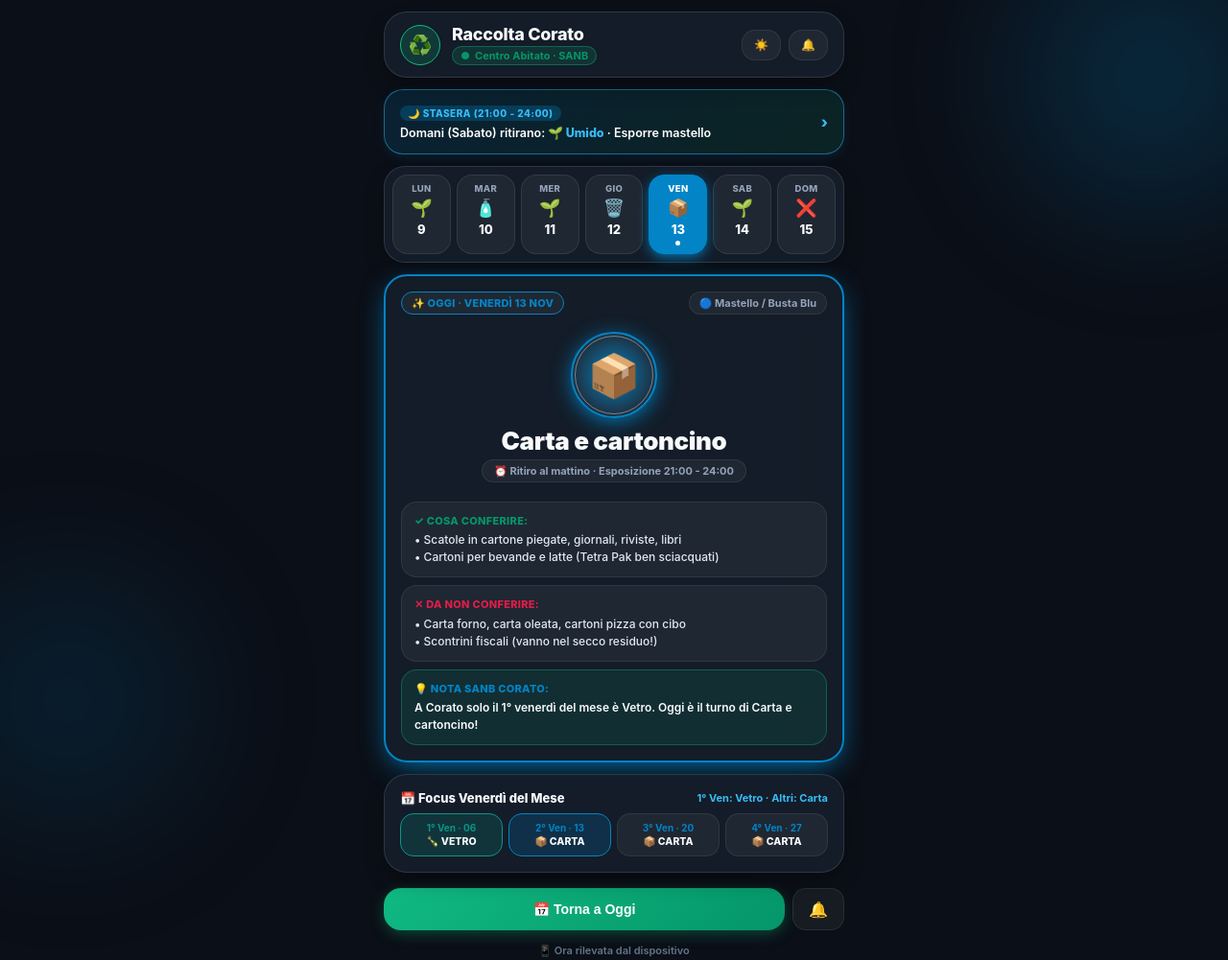
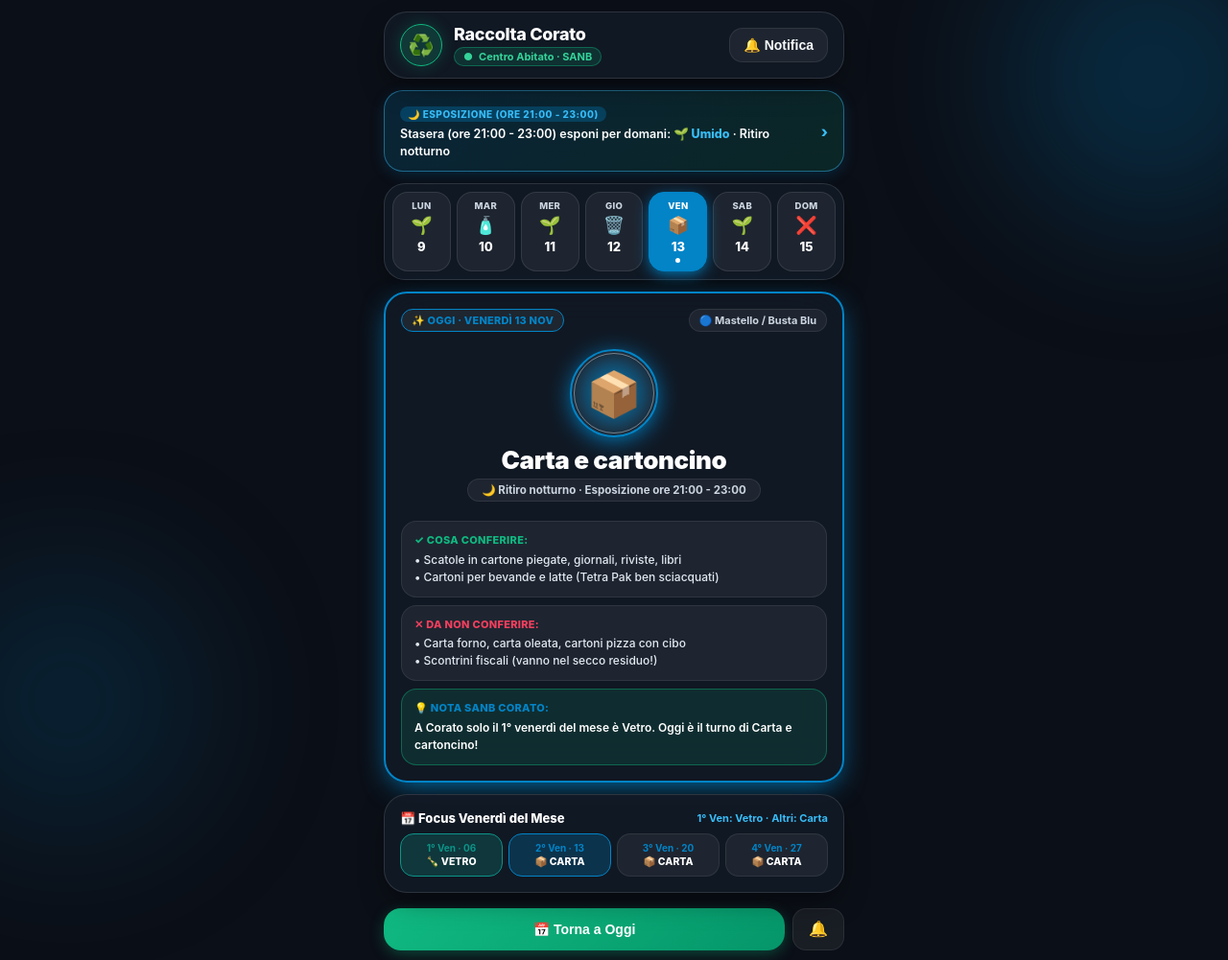
Before and after one commit to daniconese-coder/Raccolta-Corato, a plain HTML site: page index.html in a window 1280 px wide. Shown: the top 1001 px of the page at 96% size. Drawn offline with Linux system fonts and the light colour scheme; no server answers.

Commit message:
Add files via upload

```diff
--- a/index.html
+++ b/index.html
@@ -7,74 +7,43 @@
   <meta name="apple-mobile-web-app-capable" content="yes">
   <meta name="apple-mobile-web-app-status-bar-style" content="black-translucent">
   <meta name="apple-mobile-web-app-title" content="Raccolta Corato">
-  <meta name="theme-color" content="#0B0F17" id="metaThemeColor">
+  <meta name="theme-color" content="#0B0F17">
 
   <link rel="apple-touch-icon" href="apple-touch-icon.png">
   <link rel="manifest" href="manifest.json">
 
   <style>
-    /* Dark Theme (Default: Liquid Obsidian) */
+    /* Pure Liquid Obsidian Glass Theme */
     :root {
       --bg: #0B0F17;
-      --card-bg: rgba(22, 32, 46, 0.78);
+      --card-bg: rgba(18, 26, 38, 0.85);
       --card-border: rgba(255, 255, 255, 0.12);
-      --card-shadow: 0 10px 24px -6px rgba(0, 0, 0, 0.45);
+      --card-shadow: 0 12px 30px -8px rgba(0, 0, 0, 0.55);
 
-      --inner-bg: rgba(255, 255, 255, 0.05);
+      --inner-bg: rgba(255, 255, 255, 0.06);
       --inner-border: rgba(255, 255, 255, 0.08);
 
       --text-primary: #F8FAFC;
-      --text-secondary: #94A3B8;
-      --text-muted: #64748B;
+      --text-secondary: #CBD5E1;
+      --text-muted: #94A3B8;
 
-      --pill-bg: rgba(255, 255, 255, 0.05);
-      --pill-border: rgba(255, 255, 255, 0.09);
-      --pill-num: #F8FAFC;
-      --pill-short: #94A3B8;
+      --pill-bg: rgba(255, 255, 255, 0.06);
+      --pill-border: rgba(255, 255, 255, 0.1);
+      --pill-num: #FFFFFF;
+      --pill-short: #CBD5E1;
 
       --desc-text: #E2E8F0;
-      --tip-bg: rgba(16, 185, 129, 0.12);
-      --tip-border: rgba(16, 185, 129, 0.35);
+      --tip-bg: rgba(16, 185, 129, 0.14);
+      --tip-border: rgba(16, 185, 129, 0.4);
       --tip-text: #F8FAFC;
 
-      --banner-bg: linear-gradient(135deg, rgba(2, 132, 199, 0.16), rgba(16, 185, 129, 0.12));
+      --banner-bg: linear-gradient(135deg, rgba(2, 132, 199, 0.18), rgba(16, 185, 129, 0.14));
       --banner-border: rgba(56, 189, 248, 0.45);
       --banner-text: #FFFFFF;
       --banner-mat: #38BDF8;
-      --banner-badge-bg: rgba(2, 132, 199, 0.28);
+      --banner-badge-bg: rgba(2, 132, 199, 0.3);
 
       --accent: #10B981;
-    }
-
-    /* Light Theme (Frosted Pearl Glass - High Contrast) */
-    html.light-mode {
-      --bg: #EEF4F1;
-      --card-bg: rgba(255, 255, 255, 0.94);
-      --card-border: #D1DDD6;
-      --card-shadow: 0 8px 24px -4px rgba(0, 0, 0, 0.08);
-
-      --inner-bg: #F3F7F5;
-      --inner-border: #CBD8D0;
-
-      --text-primary: #0F172A; /* Nero Slate profondo - massima leggibilità */
-      --text-secondary: #334155;
-      --text-muted: #475569;
-
-      --pill-bg: #F1F6F3;
-      --pill-border: #C5D6CC;
-      --pill-num: #0F172A; /* Numeri data neri e ben visibili */
-      --pill-short: #334155; /* Nomi giorni scuri */
-
-      --desc-text: #1E293B; /* Testo liste scuro e nitido */
-      --tip-bg: #ECFDF5;
-      --tip-border: #6EE7B7;
-      --tip-text: #064E3B; /* Testo consiglio scuro */
-
-      --banner-bg: linear-gradient(135deg, #E0F2FE, #ECFDF5);
-      --banner-border: #7DD3FC;
-      --banner-text: #0F172A;
-      --banner-mat: #0284C7;
-      --banner-badge-bg: #BAE6FD;
     }
 
     * {
@@ -97,20 +66,19 @@
       padding-bottom: calc(env(safe-area-inset-bottom, 20px) + 24px);
       padding-left: 16px;
       padding-right: 16px;
-      transition: background-color 0.35s ease, color 0.35s ease;
     }
 
     /* Ambient Liquid Orbs */
     .ambient-glow-top {
       position: fixed;
-      top: -60px;
-      right: -60px;
-      width: 280px;
-      height: 280px;
+      top: -70px;
+      right: -70px;
+      width: 300px;
+      height: 300px;
       border-radius: 50%;
       background: var(--accent);
-      opacity: 0.22;
-      filter: blur(75px);
+      opacity: 0.25;
+      filter: blur(80px);
       pointer-events: none;
       z-index: 0;
       transition: background 0.5s ease;
@@ -118,14 +86,14 @@
 
     .ambient-glow-bottom {
       position: fixed;
-      bottom: -60px;
-      left: -60px;
-      width: 260px;
-      height: 260px;
+      bottom: -70px;
+      left: -70px;
+      width: 280px;
+      height: 280px;
       border-radius: 50%;
       background: #0284C7;
-      opacity: 0.15;
-      filter: blur(80px);
+      opacity: 0.18;
+      filter: blur(85px);
       pointer-events: none;
       z-index: 0;
     }
@@ -167,66 +135,56 @@
     }
 
     .eco-orb {
-      width: 42px;
-      height: 42px;
-      border-radius: 21px;
-      background: rgba(16, 185, 129, 0.18);
+      width: 44px;
+      height: 44px;
+      border-radius: 22px;
+      background: rgba(16, 185, 129, 0.2);
       border: 1.5px solid #10B981;
       display: flex;
       align-items: center;
       justify-content: center;
-      font-size: 20px;
+      font-size: 22px;
+      box-shadow: 0 0 15px rgba(16, 185, 129, 0.25);
     }
 
     .header-title {
       font-size: 18px;
       font-weight: 800;
       letter-spacing: -0.3px;
-      color: var(--text-primary);
+      color: #FFFFFF;
     }
 
     .header-badge {
       display: inline-flex;
       align-items: center;
-      gap: 5px;
+      gap: 6px;
       font-size: 11px;
       font-weight: 700;
-      color: #059669;
-      background: rgba(16, 185, 129, 0.15);
+      color: #34D399;
+      background: rgba(16, 185, 129, 0.16);
       border: 1px solid rgba(16, 185, 129, 0.4);
-      padding: 2px 8px;
+      padding: 2px 9px;
       border-radius: 999px;
-      margin-top: 2px;
-    }
-
-    html.light-mode .header-badge {
-      color: #047857;
-      background: #D1FAE5;
-      border-color: #6EE7B7;
-    }
-
-    .header-actions {
-      display: flex;
-      gap: 8px;
+      margin-top: 3px;
     }
 
     .glass-btn {
       background: var(--inner-bg);
       border: 1.2px solid var(--inner-border);
       color: var(--text-primary);
-      font-size: 12px;
+      font-size: 14px;
       font-weight: 700;
-      padding: 8px 12px;
+      padding: 9px 14px;
       border-radius: 14px;
       cursor: pointer;
       display: flex;
       align-items: center;
-      gap: 4px;
+      gap: 5px;
       transition: transform 0.15s ease, background 0.2s ease;
     }
 
     .glass-btn:active {
-      transform: scale(0.95);
+      transform: scale(0.94);
       background: rgba(255, 255, 255, 0.2);
     }
 
@@ -240,13 +198,13 @@
       align-items: center;
       justify-content: space-between;
       cursor: pointer;
-      box-shadow: 0 4px 14px -3px rgba(2, 132, 199, 0.2);
+      box-shadow: 0 4px 16px -2px rgba(2, 132, 199, 0.25);
     }
 
     .tonight-badge {
       font-size: 10px;
       font-weight: 800;
-      color: var(--banner-mat);
+      color: #38BDF8;
       background: var(--banner-badge-bg);
       padding: 2px 8px;
       border-radius: 999px;
@@ -258,7 +216,7 @@
     .tonight-text {
       font-size: 12.5px;
       font-weight: 600;
-      color: var(--banner-text);
+      color: #FFFFFF;
       line-height: 1.4;
     }
 
@@ -333,7 +291,7 @@
     /* 4. Hero Card */
     .hero-card {
       border: 2px solid var(--accent);
-      box-shadow: 0 8px 30px -8px var(--accent);
+      box-shadow: 0 8px 32px -8px var(--accent);
     }
 
     .hero-top-row {
@@ -357,7 +315,7 @@
     .hero-box-badge {
       font-size: 11px;
       font-weight: 700;
-      color: var(--text-secondary);
+      color: #CBD5E1;
       background: var(--inner-bg);
       padding: 4px 10px;
       border-radius: 999px;
@@ -373,16 +331,16 @@
     }
 
     .hero-orb {
-      width: 90px;
-      height: 90px;
-      border-radius: 45px;
-      background: radial-gradient(circle, var(--accent) 0%, rgba(255,255,255,0.08) 75%);
+      width: 92px;
+      height: 92px;
+      border-radius: 46px;
+      background: radial-gradient(circle, var(--accent) 0%, rgba(255,255,255,0.06) 75%);
       border: 2.5px solid var(--accent);
       display: flex;
       align-items: center;
       justify-content: center;
-      font-size: 44px;
-      box-shadow: 0 4px 22px -2px var(--accent);
+      font-size: 46px;
+      box-shadow: 0 4px 25px -2px var(--accent);
       position: relative;
       margin-bottom: 8px;
     }
@@ -391,7 +349,7 @@
       content: "";
       position: absolute;
       inset: 2px;
-      border-radius: 43px;
+      border-radius: 44px;
       border: 1px solid rgba(255, 255, 255, 0.4);
       pointer-events: none;
     }
@@ -401,15 +359,15 @@
       font-weight: 900;
       letter-spacing: -0.4px;
       margin-bottom: 4px;
-      color: var(--text-primary);
+      color: #FFFFFF;
     }
 
     .hero-timing {
-      font-size: 11px;
+      font-size: 11.5px;
       font-weight: 700;
-      color: var(--text-secondary);
+      color: #CBD5E1;
       background: var(--inner-bg);
-      padding: 4px 12px;
+      padding: 4px 14px;
       border-radius: 999px;
       border: 1px solid var(--inner-border);
       margin-bottom: 14px;
@@ -433,19 +391,15 @@
     }
 
     .panel-label-green {
-      color: #059669;
+      color: #10B981;
       font-weight: 800;
       font-size: 11px;
       margin-bottom: 3px;
       letter-spacing: 0.3px;
     }
 
-    html.light-mode .panel-label-green {
-      color: #047857;
-    }
-
     .panel-label-red {
-      color: #E11D48;
+      color: #F43F5E;
       font-weight: 800;
       font-size: 11px;
       margin-bottom: 3px;
@@ -466,12 +420,12 @@
     }
 
     .panel-desc {
-      color: var(--desc-text);
+      color: #E2E8F0;
       font-weight: 500;
     }
 
     .panel-tip-desc {
-      color: var(--tip-text);
+      color: #FFFFFF;
       font-weight: 600;
     }
 
@@ -486,13 +440,13 @@
     .friday-title {
       font-size: 13px;
       font-weight: 800;
-      color: var(--text-primary);
+      color: #FFFFFF;
     }
 
     .friday-subtitle {
       font-size: 11px;
       font-weight: 700;
-      color: var(--banner-mat);
+      color: #38BDF8;
     }
 
     .friday-chips {
@@ -508,26 +462,16 @@
       padding: 8px 4px;
       text-align: center;
       font-size: 10.5px;
-      color: var(--text-primary);
+      color: #FFFFFF;
     }
 
     .friday-chip.active-vetro {
-      background: rgba(13, 148, 136, 0.2);
-      border-color: #0D9488;
-    }
-
-    html.light-mode .friday-chip.active-vetro {
-      background: #CCFBF1;
+      background: rgba(13, 148, 136, 0.25);
       border-color: #0D9488;
     }
 
     .friday-chip.active-carta {
-      background: rgba(2, 132, 199, 0.2);
-      border-color: #0284C7;
-    }
-
-    html.light-mode .friday-chip.active-carta {
-      background: #E0F2FE;
+      background: rgba(2, 132, 199, 0.25);
       border-color: #0284C7;
     }
 
@@ -539,7 +483,7 @@
     .friday-chip-mat {
       font-weight: 800;
       margin-top: 2px;
-      color: var(--text-primary);
+      color: #FFFFFF;
     }
 
     /* 6. Quick Action Buttons */
@@ -599,12 +543,9 @@
           </div>
         </div>
       </div>
-      <div class="header-actions">
-        <button class="glass-btn" onclick="toggleTheme()" id="themeBtn">
-          <span id="themeEmoji">☀️</span>
-        </button>
+      <div>
         <button class="glass-btn" onclick="testNotif()">
-          🔔
+          🔔 Notifica
         </button>
       </div>
     </div>
@@ -612,9 +553,9 @@
     <!-- 2. Tonight Exposition Banner -->
     <div class="tonight-banner" onclick="selectTomorrow()">
       <div>
-        <span class="tonight-badge">🌙 STASERA (21:00 - 24:00)</span>
+        <span class="tonight-badge">🌙 ESPOSIZIONE (ORE 21:00 - 23:00)</span>
         <div class="tonight-text" id="tonightDesc">
-          Caricamento...
+          Caricamento orario...
         </div>
       </div>
       <span style="font-size: 16px; color: var(--banner-mat); font-weight: 800;">›</span>
@@ -637,7 +578,7 @@
           <span id="heroEmoji">🌱</span>
         </div>
         <h2 class="hero-title" id="heroTitle">...</h2>
-        <div class="hero-timing">⏰ Ritiro al mattino · Esposizione 21:00 - 24:00</div>
+        <div class="hero-timing">🌙 Ritiro notturno · Esposizione ore 21:00 - 23:00</div>
       </div>
 
       <div class="info-panels">
@@ -717,7 +658,7 @@
         tip: "Attenzione regola Corato: il vetro si conferisce solo il 1° VENERDÌ DEL MESE, senza buste nel mastello."
       },
       "Secco residuo": {
-        accent: "#64748B",
+        accent: "#94A3B8",
         box: "🔘 Mastello Grigio (TAG)",
         cosaSi: "• Scontrini in carta termica, spazzolini, penne<br>• Pannolini, assorbenti, lettiere animali, polvere",
         cosaNo: "• Materiali riciclabili (umido, carta, plastica, vetro)<br>• Pile, farmaci scaduti, rifiuti speciali e RAEE",
@@ -728,7 +669,7 @@
         box: "🚫 Nessun mastello",
         cosaSi: "• Nessun conferimento previsto la domenica.<br>• Goditi la giornata di riposo!",
         cosaNo: "• Non abbandonare rifiuti o mastelli sul suolo pubblico.",
-        tip: "Domenica sera ricordati di esporre l'Umido per il ritiro di lunedì mattina!"
+        tip: "Domenica sera ricordati di esporre l'Umido per il ritiro di lunedì!"
       }
     };
 
@@ -739,7 +680,6 @@
     let timeOffsetMs = 0;
     let currentWeekDays = [];
     let currentDayIdx = 0;
-    let isDark = true;
     let lastRenderedDateKey = "";
 
     function getNow() {
@@ -852,7 +792,7 @@
       if (tomorrowInfo.mat === "Nessuna raccolta") {
         descEl.innerHTML = `Nessun mastello da esporre stasera (${tomorrowName} non c'è raccolta)`;
       } else {
-        descEl.innerHTML = `Domani (${tomorrowName}) ritirano: <span style="color: var(--banner-mat); font-weight:800;">${tomorrowInfo.emoji} ${tomorrowInfo.mat}</span> · Esporre mastello`;
+        descEl.innerHTML = `Stasera (ore 21:00 - 23:00) esponi per domani: <span style="color: var(--banner-mat); font-weight:800;">${tomorrowInfo.emoji} ${tomorrowInfo.mat}</span> · Ritiro notturno`;
       }
     }
 
@@ -869,7 +809,7 @@
         if (isSel) {
           pill.style.background = matData.accent;
           pill.style.borderColor = matData.accent;
-          pill.style.boxShadow = `0 4px 14px -2px ${matData.accent}`;
+          pill.style.boxShadow = `0 4px 16px -2px ${matData.accent}`;
         }
 
         pill.innerHTML = `
@@ -955,32 +895,18 @@
       selectDay(nextIdx);
     }
 
-    function toggleTheme() {
-      isDark = !isDark;
-      const htmlEl = document.documentElement;
-      const themeEmoji = document.getElementById("themeEmoji");
-      const metaTheme = document.getElementById("metaThemeColor");
-
-      if (!isDark) {
-        htmlEl.classList.add("light-mode");
-        themeEmoji.textContent = '🌙';
-        if (metaTheme) metaTheme.setAttribute("content", "#EEF4F1");
-      } else {
-        htmlEl.classList.remove("light-mode");
-        themeEmoji.textContent = '☀️';
-        if (metaTheme) metaTheme.setAttribute("content", "#0B0F17");
-      }
-      selectDay(currentDayIdx);
-    }
-
+    // Notifica modificata: segnala il conferimento del GIORNO CORRENTE con orario 21-23 e ritiro notturno
     function testNotif() {
       if (navigator.vibrate) navigator.vibrate([20, 50, 20]);
       const now = getNow();
-      const tomorrow = new Date(now.getFullYear(), now.getMonth(), now.getDate() + 1);
-      const tomorrowInfo = getRaccoltaPerData(tomorrow);
-      const tomorrowName = NOMI_GIORNI[tomorrow.getDay()];
+      const todayInfo = getRaccoltaPerData(now);
+      const todayName = NOMI_GIORNI[now.getDay()];
 
-      alert(`🔔 Raccolta Corato:\nStasera tra le 21:00 e le 24:00 prepara ed esponi: ${tomorrowInfo.emoji} ${tomorrowInfo.mat} per la raccolta di domani ${tomorrowName}!`);
+      if (todayInfo.mat === "Nessuna raccolta") {
+        alert(`🔔 Raccolta Corato:\nOggi ${todayName}: Nessuna raccolta prevista.`);
+      } else {
+        alert(`🔔 Raccolta Corato:\nOggi ${todayName}: ${todayInfo.emoji} ${todayInfo.mat}!\n\n⏰ Esposizione: ore 21:00 - 23:00\n🌙 Ritiro: notturno`);
+      }
     }
 
     // Sincronizzazione precisa con ora online europea (Rome / Bari)
--- a/sw.js
+++ b/sw.js
@@ -1,4 +1,4 @@
-const CACHE_NAME = 'raccolta-corato-v3';
+const CACHE_NAME = 'raccolta-corato-v5';
 const ASSETS = [
   './',
   './index.html',
```
Also changed, not shown: icon.svg (added).
